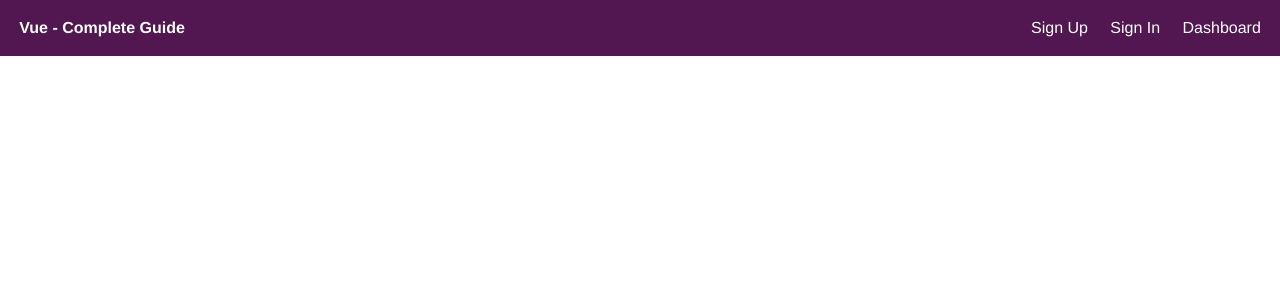
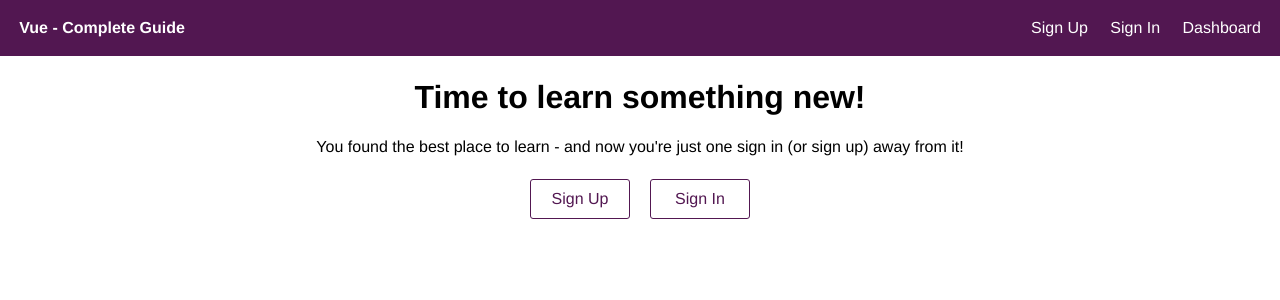
Before and after one commit to krikchaip/vuejs-course-projects, a Vue app in the folder auth-form-validation/: page /#/ in a window 1280 px wide. Shown: the top 300 px of the page. Built offline with nearby package versions, Linux system fonts and the light colour scheme.

Commit message:
auth-form-validation : Home page with styling

```diff
--- a/auth-form-validation/src/App.vue
+++ b/auth-form-validation/src/App.vue
@@ -5,6 +5,9 @@
       <router-link to="/signin">Sign In</router-link>
       <router-link to="/dashboard">Dashboard</router-link>
     </Navigation>
+    <div class="view-container">
+      <router-view/>
+    </div>
   </div>
 </template>
 
@@ -16,7 +19,6 @@
   }
 </script>
 
-
 <style>
   @import '~@/assets/styles.css';
 </style>
--- a/auth-form-validation/src/assets/styles.css
+++ b/auth-form-validation/src/assets/styles.css
@@ -32,3 +32,41 @@ body {
 .navigation__group > .router-link-active {
   color: #fa923f;
 }
+
+.view-container {
+  display: flex;
+  justify-content: center;
+  padding-top: 1.4rem;
+}
+
+.home {
+  text-align: center;
+}
+.home__heading {
+  font-size: 2rem;
+  font-weight: bold;
+}
+.home__text {
+  padding: 1.4rem 0;
+}
+.home__actions {
+  display: flex;
+  justify-content: center;
+}
+.home__btn {
+  margin: 0 10px;
+}
+
+.btn {
+  border-radius: 3px;
+  border: 1px solid #521751;
+  color: #521751;
+  display: inline-block;
+  padding: 10px 0;
+  text-decoration: none;
+  width: 100px;
+}
+.btn:active {
+  background-color: #521751;
+  color: white;
+}
--- a/auth-form-validation/src/router.js
+++ b/auth-form-validation/src/router.js
@@ -1,15 +1,15 @@
 import Vue from 'vue'
 import Router from 'vue-router'
-// import Home from './views/Home.vue'
+import Home from '@/views/Home.vue'
 
 Vue.use(Router)
 
 export default new Router({
   routes: [
-    // {
-    //   path: '/',
-    //   name: 'home',
-    //   component: Home
-    // }
+    {
+      path: '/',
+      name: 'home',
+      component: Home
+    }
   ]
 })
--- /dev/null
+++ b/auth-form-validation/src/views/Home.vue
@@ -0,0 +1,13 @@
+<template>
+  <div class="home">
+    <div class="home__heading">Time to learn something new!</div>
+    <div class="home__text">
+      You found the best place to learn -
+      and now you're just one sign in (or sign up) away from it!
+    </div>
+    <div class="home__actions">
+      <router-link class="home__btn btn" to="/signup">Sign Up</router-link>
+      <router-link class="home__btn btn" to="/signin">Sign In</router-link>
+    </div>
+  </div>
+</template>
```
